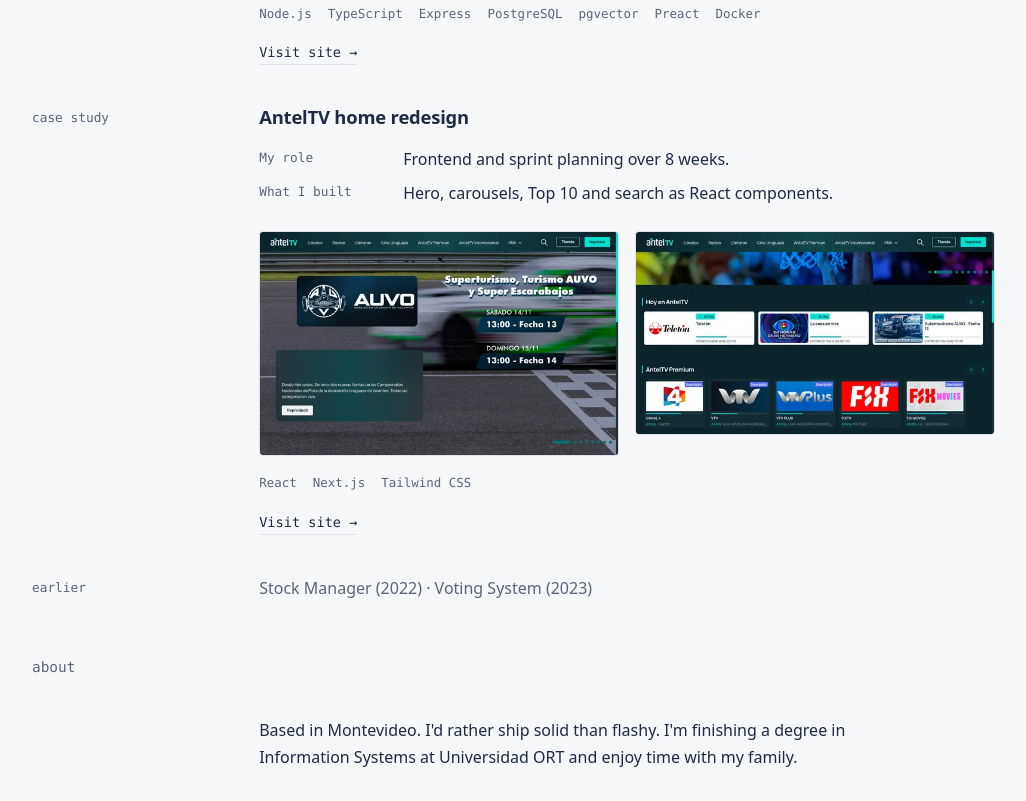
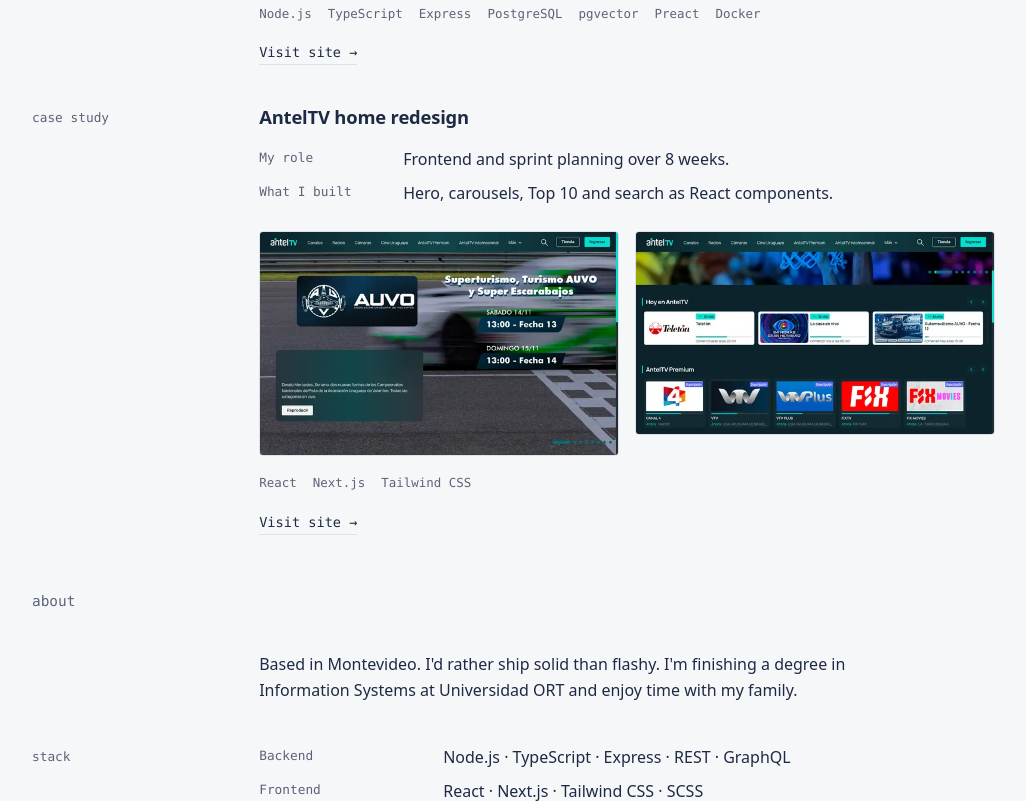
Before and after one commit to nievasdev/portfolio, an Astro site: page / in a window 1280 px wide. Shown: the part 3416-4217 px from the top of the page, without its empty margins (72-1098 px from the left). Built offline with nearby package versions, Linux system fonts and the light colour scheme; Astro itself is replaced by a stand-in of ours.

Commit message:
fix(proyectos): saca «Gestor de Stock» y «Sistema de Votación»
No son trabajos de Mauro. Se elimina el tipo `earlier` del esquema, su
bloque en la home, el texto de la interfaz y el CSS; también los campos
`time` y `github` de los proyectos, que solo usaban esas entradas (R-12).

Co-Authored-By: Claude Opus 5.5 <noreply@anthropic.com>
Claude-Session: https://claude.ai/code/session_012DLegAzxQZTkQA3BCoieh3

```diff
--- a/src/components/Projects.astro
+++ b/src/components/Projects.astro
@@ -11,8 +11,6 @@ interface Props {
 
 const { lang, projects } = Astro.props;
 const t = ui[lang];
-const main = projects.filter((p) => p.kind !== 'earlier');
-const earlier = projects.filter((p) => p.kind === 'earlier');
 const caseKeys = ['problem', 'role', 'built', 'result'] as const;
 // "Uruleyes" → "project-uruleyes": the hero's "try it live" link lands here.
 const anchor = (name: string) =>
@@ -21,7 +19,7 @@ const anchor = (name: string) =>
 
 <section id="projects" class="section" aria-labelledby="h-projects">
   <h2 id="h-projects" class="section-head">{t.sections.projects}<span class="dot">.</span></h2>
-  {main.map((p) => (
+  {projects.map((p) => (
     <article class="entry row" id={anchor(p.name)}>
       <div class="meta">
         <span>{t.projects.kind[p.kind]}</span>
@@ -84,18 +82,4 @@ const anchor = (name: string) =>
     </article>
   ))}
 
-  {earlier.length > 0 && (
-    <div class="entry row">
-      <span class="meta">{t.projects.kind.earlier}</span>
-      <p class="earlier">
-        {earlier.map((p, i) => (
-          <>
-            {i > 0 && ' · '}
-            {p.github ? <a href={p.github}>{p.name}</a> : p.name}
-            {p.time && ` (${p.time})`}
-          </>
-        ))}
-      </p>
-    </div>
-  )}
 </section>
--- a/src/content/projects/en.json
+++ b/src/content/projects/en.json
@@ -26,19 +26,5 @@
       { "src": "/shots/anteltv-rows", "alt": "AntelTV home: “Hoy en AntelTV” live-now cards and the AntelTV Premium channel carousel.", "width": 1200, "height": 678 }
     ],
     "technologies": ["React", "Next.js", "Tailwind CSS"]
-  },
-  {
-    "kind": "earlier",
-    "name": "Stock Manager",
-    "time": "2022",
-    "text": "Inventory management system for retail stores: products, brands, stock and sales history.",
-    "technologies": ["JavaScript", "Node.js", "MongoDB"]
-  },
-  {
-    "kind": "earlier",
-    "name": "Voting System",
-    "time": "2023",
-    "text": "Online voting system for electing the authorities of an academic committee.",
-    "technologies": ["Python", "Flask", "PostgreSQL"]
   }
 ]
--- a/src/content/projects/es.json
+++ b/src/content/projects/es.json
@@ -26,19 +26,5 @@
       { "src": "/shots/anteltv-rows", "alt": "Home de AntelTV: tarjetas “Hoy en AntelTV” en vivo y el carrusel de canales de AntelTV Premium.", "width": 1200, "height": 678 }
     ],
     "technologies": ["React", "Next.js", "Tailwind CSS"]
-  },
-  {
-    "kind": "earlier",
-    "name": "Gestor de Stock",
-    "time": "2022",
-    "text": "Sistema de gestión de inventario para comercios: productos, marcas, stock e historial de ventas.",
-    "technologies": ["JavaScript", "Node.js", "MongoDB"]
-  },
-  {
-    "kind": "earlier",
-    "name": "Sistema de Votación",
-    "time": "2023",
-    "text": "Sistema de votación online para elegir las autoridades de una comisión académica.",
-    "technologies": ["Python", "Flask", "PostgreSQL"]
   }
 ]
--- a/src/content/schemas.ts
+++ b/src/content/schemas.ts
@@ -33,15 +33,13 @@ export const workSchema = z.object({
 });
 
 export const projectSchema = z.object({
-  kind: z.enum(['featured', 'case', 'earlier']),
+  kind: z.enum(['featured', 'case']),
   name: z.string().min(1),
   logo: z.string().startsWith('/').optional(),
   subtitle: z.string().optional(),
-  time: z.string().optional(),
   text: z.string().optional(),
   url: z.string().url().optional(),
   caseStudyUrl: z.string().url().optional(),
-  github: z.string().url().optional(),
   // A live architecture diagram (src/components/SearchFlow.astro).
   diagram: z.enum(['search']).optional(),
   // A real search box that sends the visitor to the product: GET <action>?<param>=<query>.
--- a/src/i18n/ui.ts
+++ b/src/i18n/ui.ts
@@ -88,7 +88,6 @@ const en = {
     kind: {
       featured: 'featured',
       case: 'case study',
-      earlier: 'earlier',
     },
     case: {
       problem: 'Problem',
@@ -195,7 +194,6 @@ const es: Dictionary = {
     kind: {
       featured: 'destacado',
       case: 'caso de estudio',
-      earlier: 'anteriores',
     },
     case: {
       problem: 'Problema',
--- a/src/styles/global.css
+++ b/src/styles/global.css
@@ -191,7 +191,6 @@ h3 .via{font-weight:400;color:var(--muted)}
 .shot img{display:block;width:100%;height:auto;transition:transform .6s cubic-bezier(.16,1,.3,1)}
 .shot:hover img{transform:scale(1.025)}
 .flush{margin:0}
-.earlier{margin:0;color:var(--muted)}
 
 dl.pairs{display:grid;grid-template-columns:7.5rem 1fr;gap:var(--s-2) var(--s-4);margin:var(--s-3) 0 0}
 dl.pairs:first-child{margin-top:0}
@@ -315,14 +314,14 @@ main:has(.closing){padding-bottom:0}
 /* touch targets: every link outside running text is at least 24px tall (WCAG 2.5.8, R-39) */
 :is(.actions a:not(.cta), .links a, h3 a, .more a, .facts a, .back, .lang a){display:inline-block;line-height:1.5rem;min-width:1.5rem;text-align:center}
 :is(.actions a:not(.cta), .links a, h3 a, .more a, .facts a){text-align:start}
-:is(.actions a:not(.cta), .links a, h3 a, .more a, .earlier a, .mail, .facts a){
+:is(.actions a:not(.cta), .links a, h3 a, .more a, .mail, .facts a){
   text-decoration:none;padding-bottom:.08em;
   background:
     linear-gradient(var(--gold),var(--gold)) left bottom/0 var(--ul,1px) no-repeat,
     linear-gradient(var(--ul-base,var(--line)),var(--ul-base,var(--line))) left bottom/100% var(--ul,1px) no-repeat;
   transition:background-size .4s cubic-bezier(.16,1,.3,1);
 }
-:is(.actions a:not(.cta), .links a, h3 a, .more a, .earlier a, .mail, .facts a):hover{
+:is(.actions a:not(.cta), .links a, h3 a, .more a, .mail, .facts a):hover{
   background-size:100% var(--ul,1px),100% var(--ul,1px);
 }
 /* company names open their page: a resting underline and an arrow that steps forward on hover */
@@ -331,7 +330,7 @@ h3 a:hover .go,h3 a:focus-visible .go{translate:.25em 0;color:var(--gold-ink)}
 .cta{transition:gap .25s cubic-bezier(.16,1,.3,1),scale .12s ease-out}
 .cta:active{scale:.97}
 @media (prefers-reduced-motion:reduce){
-  :is(.actions a:not(.cta), .links a, h3 a, .more a, .earlier a, .mail, .facts a),.shot img,.cta,.theme-toggle,h3 a .go{transition:none}
+  :is(.actions a:not(.cta), .links a, h3 a, .more a, .mail, .facts a),.shot img,.cta,.theme-toggle,h3 a .go{transition:none}
 }
 
 /* work detail */
```
Also changed, not shown: docs/requisitos/02-inicio.md (+2 -2 lines), docs/tecnica/02-contenido.md (+1 -1 lines), src/tests/content-schema.test.ts (+6 -5 lines), src/tests/data-integrity.test.ts (+1 -7 lines).
